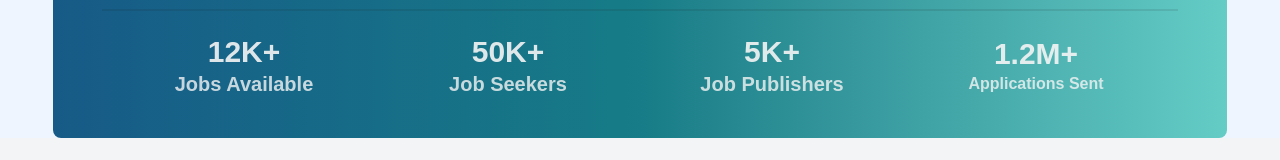
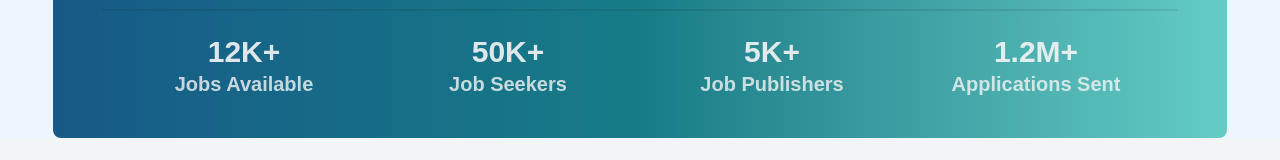
Before and after one commit to Motiur-Rahman-Dhrubo/Cakri-Bakri, a React (Vite) app: page / in a window 1280 px wide. Shown: the part 2772-2932 px from the top of the page. Built offline with nearby package versions, Linux system fonts and the light colour scheme; no server answers.

Commit message:
set font size

```diff
--- a/src/component/HomePage/StatsOverlay.jsx
+++ b/src/component/HomePage/StatsOverlay.jsx
@@ -21,7 +21,7 @@ export default function StatsOverlay() {
         </div>
         <div className="w-1/2 md:w-1/4 py-4 transform transition-all duration-500 hover:scale-105 hover:drop-shadow-[0_4px_10px_rgba(4,164,217,0.8)]">
           <h2 className="text-3xl font-bold text-cb-white/90">1.2M+</h2>
-          <p className=" font-semibold text-cb-white/80">Applications Sent</p>
+          <p className="text-xl font-semibold text-cb-white/80">Applications Sent</p>
         </div>
       </div>
     </div>
```
